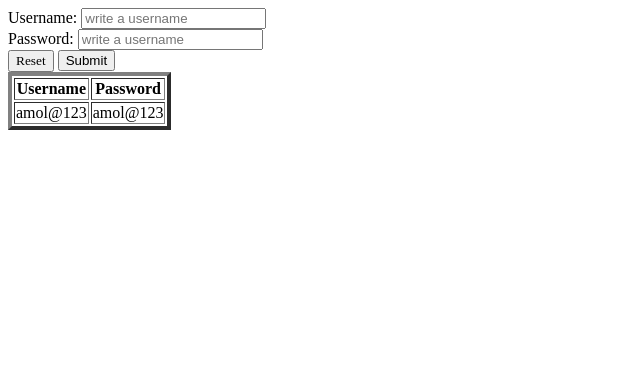
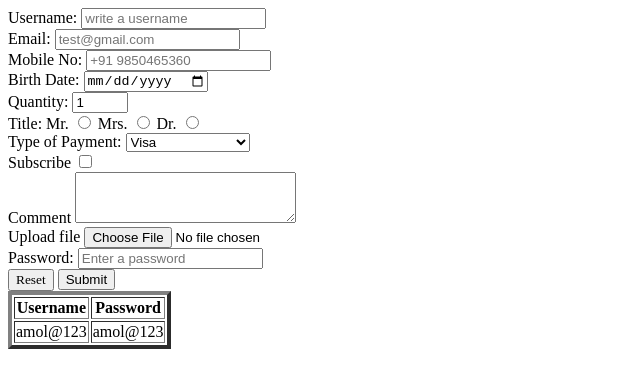
Before and after one commit to amoldmawale/HTML-BASICS, a plain HTML site: page form.html in a window 1280 px wide. Shown: the whole page, without its empty margins (0-640 px from the left). Drawn offline with Linux system fonts and the light colour scheme.

Commit message:
form data addded

```diff
--- a/form.html
+++ b/form.html
@@ -1,24 +1,87 @@
 <!DOCTYPE html>
 <html lang="en">
-
   <head>
-    <meta charset="UTF-8">
-    <meta name="viewport" content="width=device-width, initial-scale=1.0">
-    <title>Form Maling
-
-    </title>
+    <meta charset="UTF-8" />
+    <meta name="viewport" content="width=device-width, initial-scale=1.0" />
+    <title>Form Maling</title>
   </head>
 
   <body>
-    <form action="index.js" method="post">
+    <form action="index.js" method="POST" enctype="multipart/form-data">
       <label for="username">Username:</label>
-        <input type="text" id="username" placeholder="write a username" minlength="3" maxlength="10" required>
+      <input
+        type="text"
+        id="username"
+        placeholder="write a username"
+        minlength="3"
+        maxlength="10"
+        required
+      />
+      <br />
+      <label for="email">Email:</label>
+      <input
+        type="email"
+        id="email"
+        placeholder="test@gmail.com"
+        minlength="3"
+        required
+      />
+      <br />
+      <label for="phone">Mobile No:</label>
+      <input
+        type="tel"
+        id="phone"
+        placeholder="+91 9850465360"
+        minlength="9"
+        maxlength="10"
+        required
+      />
+      <br />
+      <label for="birthdate">Birth Date:</label>
+      <input type="date" id="birthdate" />
+      <br />
+      <label for="quantity">Quantity:</label>
+      <input type="number" id="quantity" min="0" max="30" value="1" />
+      <br />
+      <label for="title">Title:</label>
+      <label for="Mr.">Mr.</label>
+      <input type="radio" id="Mr." value="Mr." name="title" />
+      <label for="Mrs.">Mrs.</label>
+      <input type="radio" id="Mrs." value="Mrs."name="title" />
+      <label for="Dr.">Dr.</label>
+      <input type="radio" id="Dr." value="Dr." name="title"/>
+      <br />
+      <label for="payment">Type of Payment:</label>
+      <select id = "payment">
+        <option value="Visa">Visa</option>
+        <option value="UPI">UPI</option>
+        <option value="Cash on Delivery">Cash on Delivery</option>
+      </select>
+<br>
+      <label for="subscribe">Subscribe</label>
+      <input type="checkbox" id="subscribe">
+<br>
+<label for="comment">Comment</label>
+<textarea id="comment" rows="3" cols="25"></textarea>
+<br>
+<label for="file">Upload file</label>
+<input type="file" id="file" accept="image/png,image/jpeg" >
 <br>
       <label for="password">Password:</label>
-        <input type="text" id="password" placeholder="write a username" minlength="3" maxlength="10" required><br>
-        <input type="reset" style="font-family: 'Times New Roman', Times, serif;">
-        <input type="submit">
-        <br>
+      <input
+        type="text"
+        id="password"
+        placeholder="Enter a password"
+        minlength="3"
+        maxlength="10"
+        required
+      /><br />
+      <input
+        type="reset"
+        style="font-family: 'Times New Roman', Times, serif"
+      />
+      <input type="submit" />
+      <br />
       <table border="4">
         <tr>
           <th>Username</th>
@@ -31,5 +94,4 @@
       </table>
     </form>
   </body>
-
 </html>
```
Lines whose indentation alone changed are shown as unchanged.
